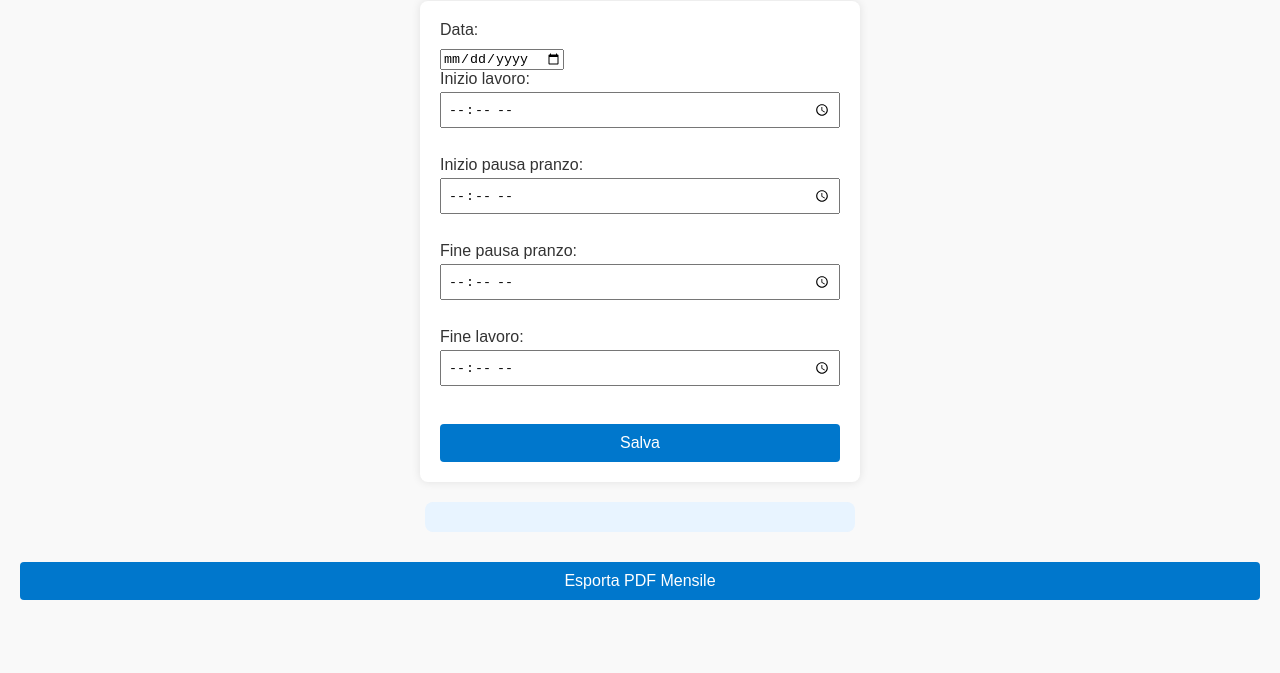
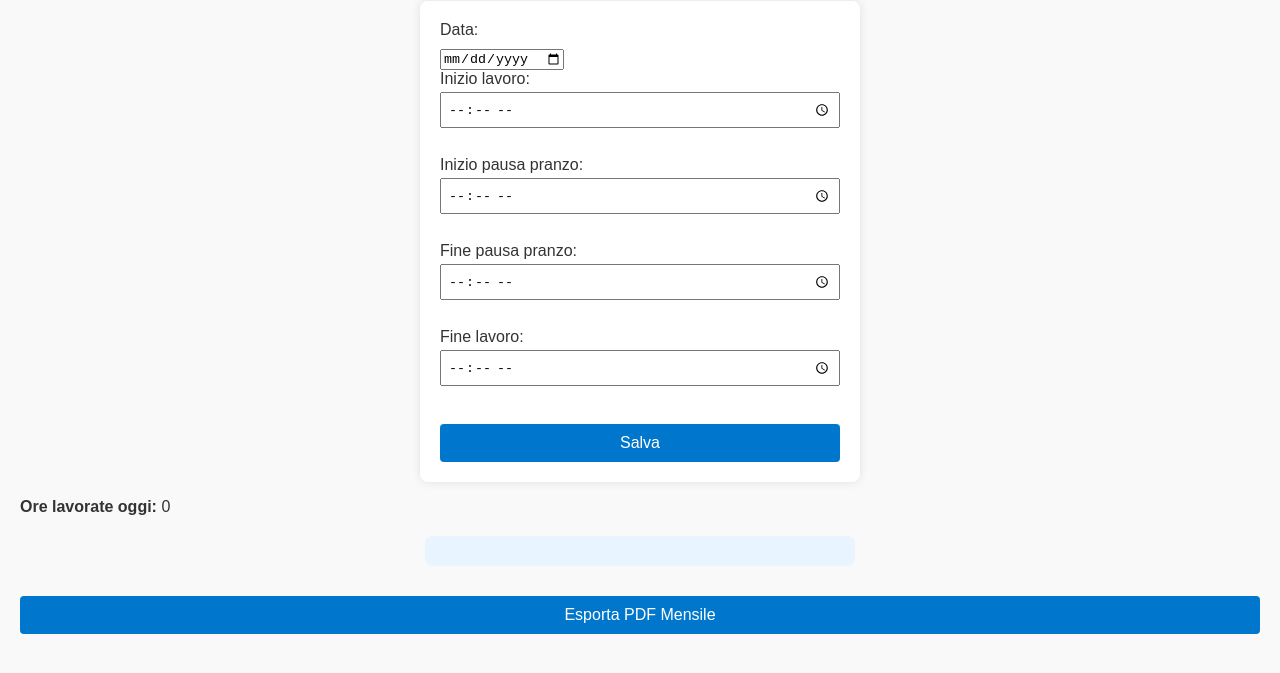
Before and after one commit to spi1896/Registro-ore-lavoro, a plain HTML site: page index.html in a window 1280 px wide. Shown: the part 79-752 px from the top of the page. Drawn offline with Linux system fonts and the light colour scheme.

Commit message:
Update index.html

```diff
--- a/index.html
+++ b/index.html
@@ -18,6 +18,7 @@
     <label>Fine lavoro: <input type="time" id="end-time"></label><br>
     <button type="submit">Salva</button>
   </form>
+  <p><strong>Ore lavorate oggi:</strong> <span id="ore-calcolate">0</span></p>
   <div id="summary"></div>
   <button onclick="generatePDF()">Esporta PDF Mensile</button>
 
```
